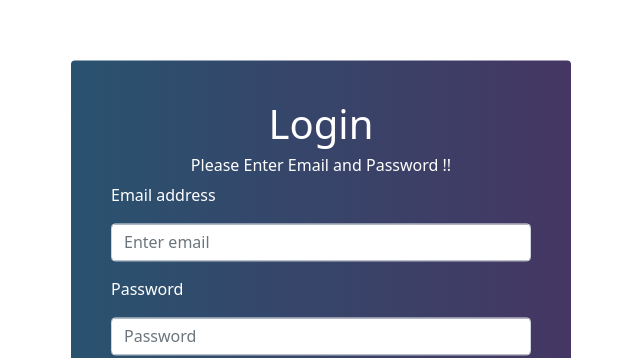
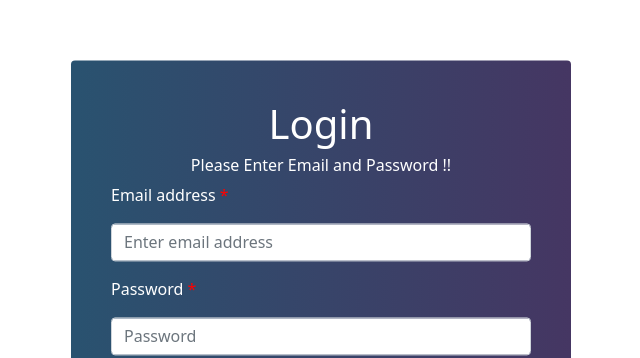
Before and after one commit to Gem-JaiSingh/ToDo-app, an Angular app: page / in a window 1280 px wide. Shown: the part 138-496 px from the top of the page, without its empty margins (319-959 px from the left). Built offline with nearby package versions, Linux system fonts and the light colour scheme.

Commit message:
login form validation done

```diff
--- a/src/app/Main/login/login.component.css
+++ b/src/app/Main/login/login.component.css
@@ -23,3 +23,17 @@ a{
     margin-top: 10px;
     text-decoration: none;
 }
+
+.error-msg {
+    color: red;
+    font-size: 14px;
+    margin: 6px 0 0 0;
+    word-break: break-word;
+    font-family: pop-reg;
+}
+
+
+    label::after {
+        color: red;
+        content: " *";
+    }
--- a/src/app/Main/login/login.component.html
+++ b/src/app/Main/login/login.component.html
@@ -6,15 +6,63 @@
           <h1>Login</h1>
           <h6>Please Enter Email and Password !!</h6>
         </div>
-                <form>
+        <form [formGroup]="loginForm">
           <div class="form-group mb-3">
-                      <label for="exampleInputEmail1">Email address</label>
-                      <input type="email" class="form-control mt-3" id="exampleInputEmail1" aria-describedby="emailHelp" placeholder="Enter email">
-
+            <label for="loginemail">Email address</label>
+            <input
+              type="email"
+              class="form-control mt-3"
+              id="loginemail"
+              aria-describedby="emailHelp"
+              placeholder="Enter email address"
+              formControlName="loginemail"
+            />
+            <div
+            *ngIf="
+              loginForm.controls['loginemail'].invalid &&
+              (loginForm.controls['loginemail'].dirty ||
+                loginForm.controls['loginemail'].touched)
+            "
+            class="error-msg"
+          >
+            <div
+              *ngIf="loginForm.controls['loginemail'].errors?.['required']"
+            >
+              Email address is requird
+            </div>
+            <div
+              *ngIf="loginForm.controls['loginemail'].errors?.['pattern']"
+            >
+              Email address is invalid
+            </div>
+          </div>
           </div>
           <div class="form-group mb-3">
-                      <label for="exampleInputPassword1">Password</label>
-                      <input type="password" class="form-control mt-3" id="exampleInputPassword1" placeholder="Password">
+            <label for="loginpassword">Password</label>
+            <input
+              type="password"
+              class="form-control mt-3"
+              id="loginpassword"
+              placeholder="Password"
+              formControlName="loginpassword"
+            />
+            <div
+            *ngIf="
+              loginForm.controls['loginpassword'].invalid &&
+              (loginForm.controls['loginpassword'].dirty ||
+                loginForm.controls['loginpassword'].touched)
+            "
+            class="error-msg"
+          >
+            <div *ngIf="loginForm.controls['loginpassword'].errors?.['required']">
+              Email address is requird
+            </div>
+            <div
+              *ngIf="loginForm.controls['loginpassword'].errors?.['minlength']"
+            >
+              Password must be minimun 8 characters and maximum 20 characters
+            </div>
+          </div>
           </div>
 
           <button type="submit" class="btn btn-primary">Login</button>
--- a/src/app/Main/login/login.component.ts
+++ b/src/app/Main/login/login.component.ts
@@ -1,4 +1,8 @@
 import { Component, OnInit } from '@angular/core';
+import { FormGroup } from '@angular/forms';
+import { FormControl } from '@angular/forms';
+import { Validators } from '@angular/forms';
+import { Router } from '@angular/router';
 
 @Component({
   selector: 'app-login',
@@ -6,10 +10,32 @@ import { Component, OnInit } from '@angular/core';
   styleUrls: ['./login.component.css']
 })
 export class LoginComponent implements OnInit {
+  public loginForm !: FormGroup
 
   constructor() { }
 
   ngOnInit(): void {
+    this.loginForm = new FormGroup({
+
+
+      loginemail: new FormControl (
+          "",
+          [
+            Validators.required,
+            Validators.maxLength(60),
+            Validators.pattern("^[a-z0-9._%+-]+@[a-z0-9.-]+\\.[a-z]{2,4}$"),
+          ]),
+          loginpassword: new FormControl (
+            "",
+            [
+              Validators.required,
+              Validators.minLength(8),
+              Validators.maxLength(20),
+
+            ]),
+
+
+    });
   }
 
 }
```
Lines whose indentation alone changed are shown as unchanged.
